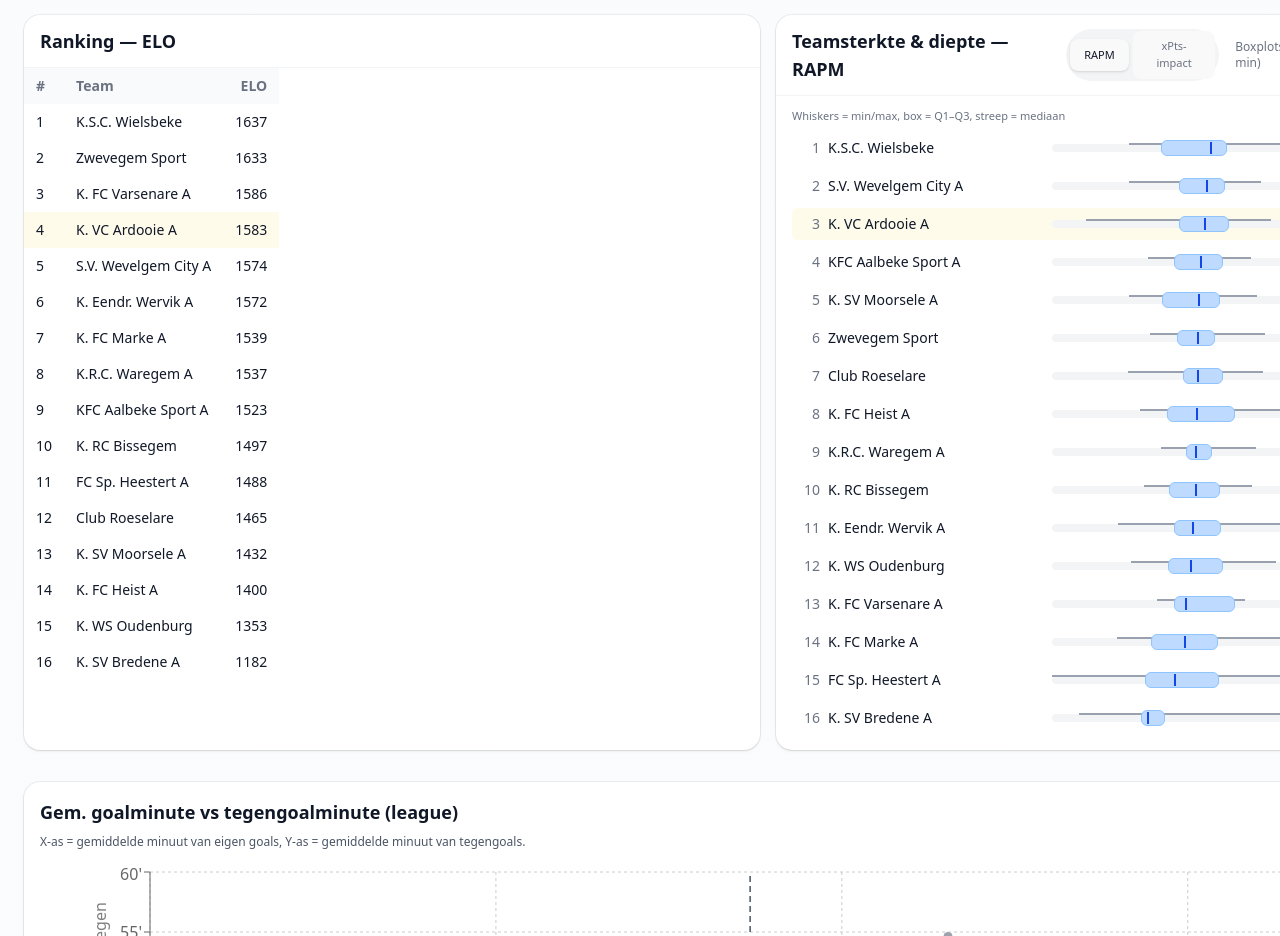
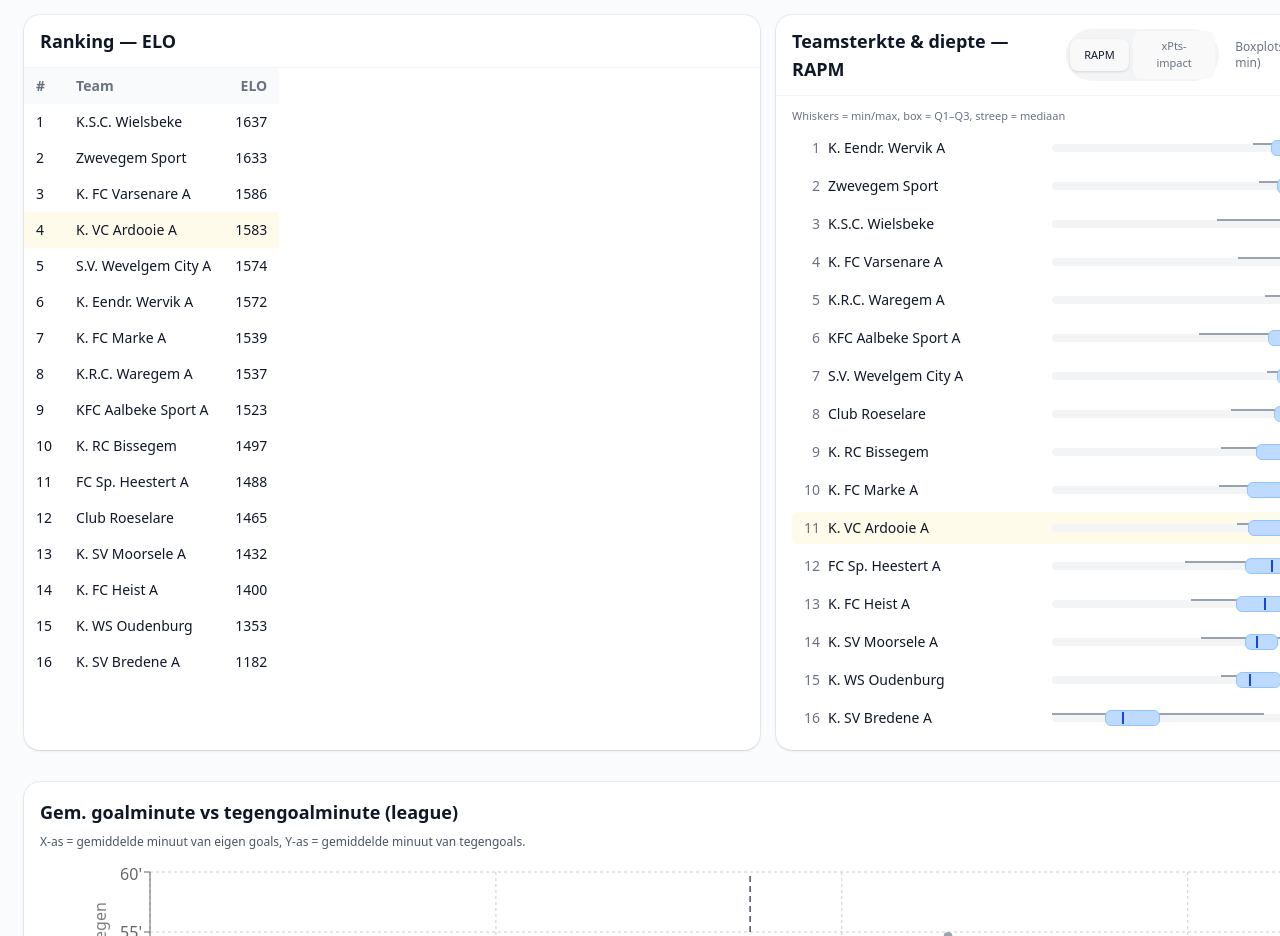
Before and after one commit to vjo18/RBFAdata, a React (Vite) app: page / in a window 1280 px wide. Shown: the part 3100-4036 px from the top of the page. Built offline with nearby package versions, Linux system fonts and the light colour scheme.

Commit message:
Align league impact views with robust team model

```diff
--- a/src/App.jsx
+++ b/src/App.jsx
@@ -2703,6 +2703,7 @@ export default function App() {
   // Opties voor Y-as metric
   const SCATTER_METRICS = [
     { key: "RAPM_per90",      label: "Impact totaal (RAPM) / 90min" },
+    { key: "xPPM_per90",      label: "xPts-impact / 90min" },
    // { key: "RAPM_off_per90",  label: "Impact offensief (RAPM_off) / 90min" },
    // { key: "RAPM_def_per90",  label: "Impact defensief (RAPM_def) / 90min" },
     { key: "Goals/90min",     label: "Goals (excl. pen) / 90min" },
@@ -2729,6 +2730,7 @@ export default function App() {
     "RAPM_per90":     ["RAPM_per90","MVP p>20/90min","MVP >20/90min","MVP p>20 per 90min"],
     "RAPM_off_per90": ["RAPM_off_per90","RAPM off per90","RAPM_off"],
     "RAPM_def_per90": ["RAPM_def_per90","RAPM def per90","RAPM_def"],
+    "xPPM_per90":     ["xPPM_per90","XPPM_per90"],
     "Goals/90min":    ["Goals/90min","Goals per 90min","Goals p/90","Goals p90"],
     "Geel/90min":     ["Geel/90min","Yellow/90min","Geel p90"]
   };
@@ -3227,70 +3229,16 @@ const minMinutesForRapm = useMemo(() => {
 
 
     // RAPM-boxplotdata per team (alleen spelers met >=600 min)
-const teamRapmBoxData = useMemo(() => {
-  if (!playerStats) return [];
-
+const buildImpactBoxData = (metricKey) => {
+  const teamsData = teamPlayerImpact?.teams || {};
   const out = [];
-
-  for (const [teamName, arrRaw] of Object.entries(playerStats)) {
-    const arr = arrRaw || [];
-
-    const rapms = arr
-      .filter(p => {
-        const mins = Number(p.Speelminuten ?? p["Minutes"] ?? 0);
-        const rapm = Number(p.RAPM_per90 ?? 0);
-        return (
-          Number.isFinite(mins) &&
-          mins >= minMinutesForRapm &&   // <-- hier ipv 600
-          Number.isFinite(rapm)
-        );
-      })
-        .map(p => Number(p.RAPM_per90))
-        .sort((a, b) => a - b);
-
-      if (!rapms.length) continue;
-
-      const q = (p) => {
-        const pos = (rapms.length - 1) * p;
-        const lo = Math.floor(pos);
-        const hi = Math.ceil(pos);
-        if (lo === hi) return rapms[lo];
-        const w = pos - lo;
-        return rapms[lo] * (1 - w) + rapms[hi] * w;
-      };
-
-      out.push({
-        team: teamName,
-        min: rapms[0],
-        q1: q(0.25),
-        median: q(0.5),
-        q3: q(0.75),
-        max: rapms[rapms.length - 1],
-      });
-    }
-
-    return out;
-    }, [playerStats]);
-
-const teamXppmBoxData = useMemo(() => {
-  if (!playerStats) return [];
-
-  const out = [];
-
-  for (const [teamName, arrRaw] of Object.entries(playerStats)) {
-    const arr = arrRaw || [];
-
-    const vals = arr
-      .filter((p) => {
-        const mins = Number(p.Speelminuten ?? p["Minutes"] ?? 0);
-        const xppm = Number(p.xPPM_per90 ?? p["xPPM_per90"] ?? 0);
-        return (
-          Number.isFinite(mins) &&
-          mins >= minMinutesForRapm &&
-          Number.isFinite(xppm)
-        );
-      })
-      .map((p) => Number(p.xPPM_per90 ?? p["xPPM_per90"]))
+  const threshold = Number(teamPlayerImpact?.meta?.reliableMinutes ?? minMinutesForRapm ?? 0);
+
+  for (const [teamName, rec] of Object.entries(teamsData)) {
+    const vals = (rec?.players || [])
+      .filter((p) => Number(p.minutes) >= threshold)
+      .map((p) => Number(p[metricKey]))
+      .filter((v) => Number.isFinite(v))
       .sort((a, b) => a - b);
 
     if (!vals.length) continue;
@@ -3315,8 +3263,17 @@ const teamXppmBoxData = useMemo(() => {
   }
 
   return out;
-}, [playerStats, minMinutesForRapm]);
-
+};
+
+const teamRapmBoxData = useMemo(
+  () => buildImpactBoxData("rapmPer90"),
+  [teamPlayerImpact, minMinutesForRapm]
+);
+
+const teamXppmBoxData = useMemo(
+  () => buildImpactBoxData("xPtsPer90"),
+  [teamPlayerImpact, minMinutesForRapm]
+);
 
 
   return (
```
